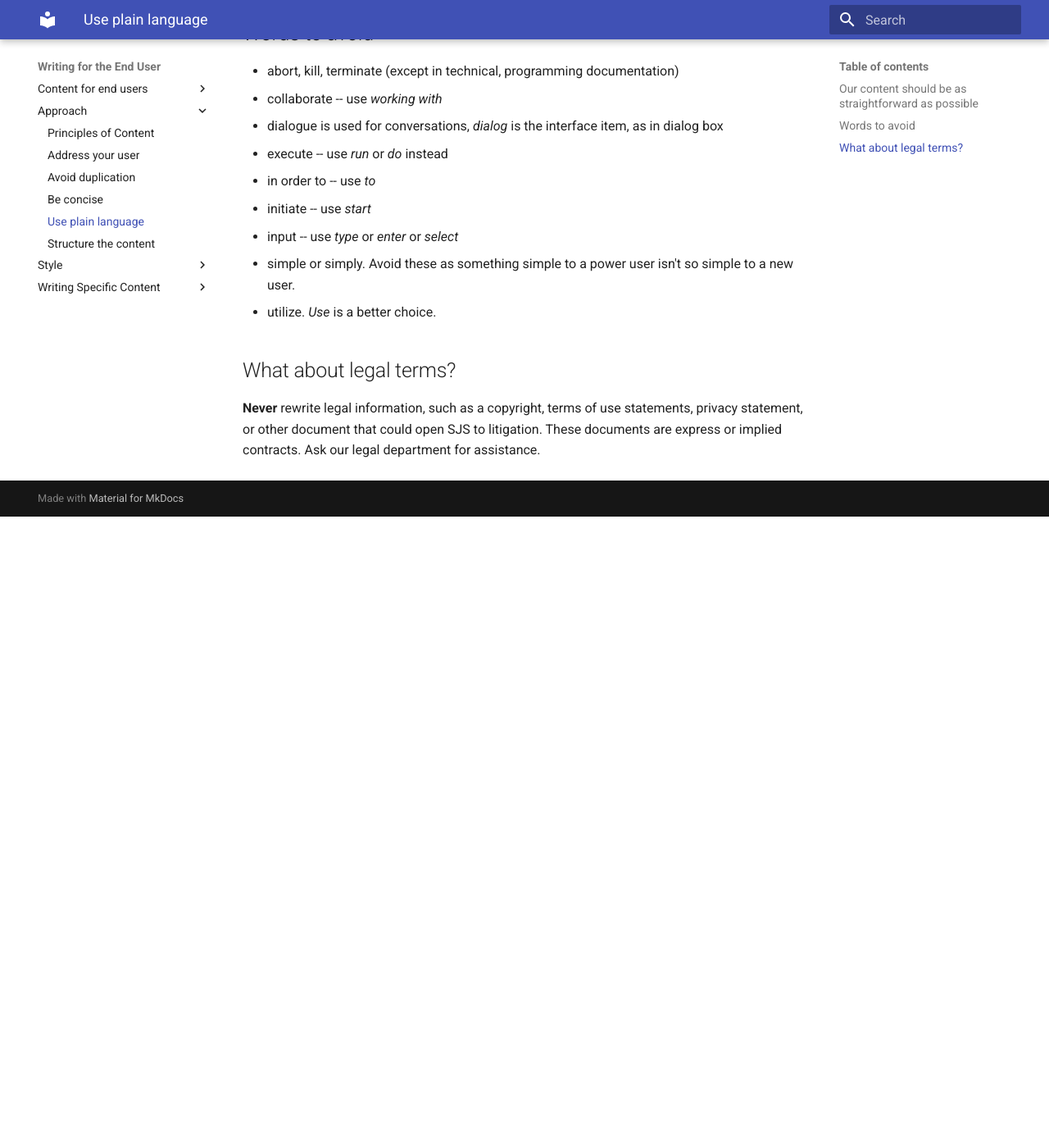
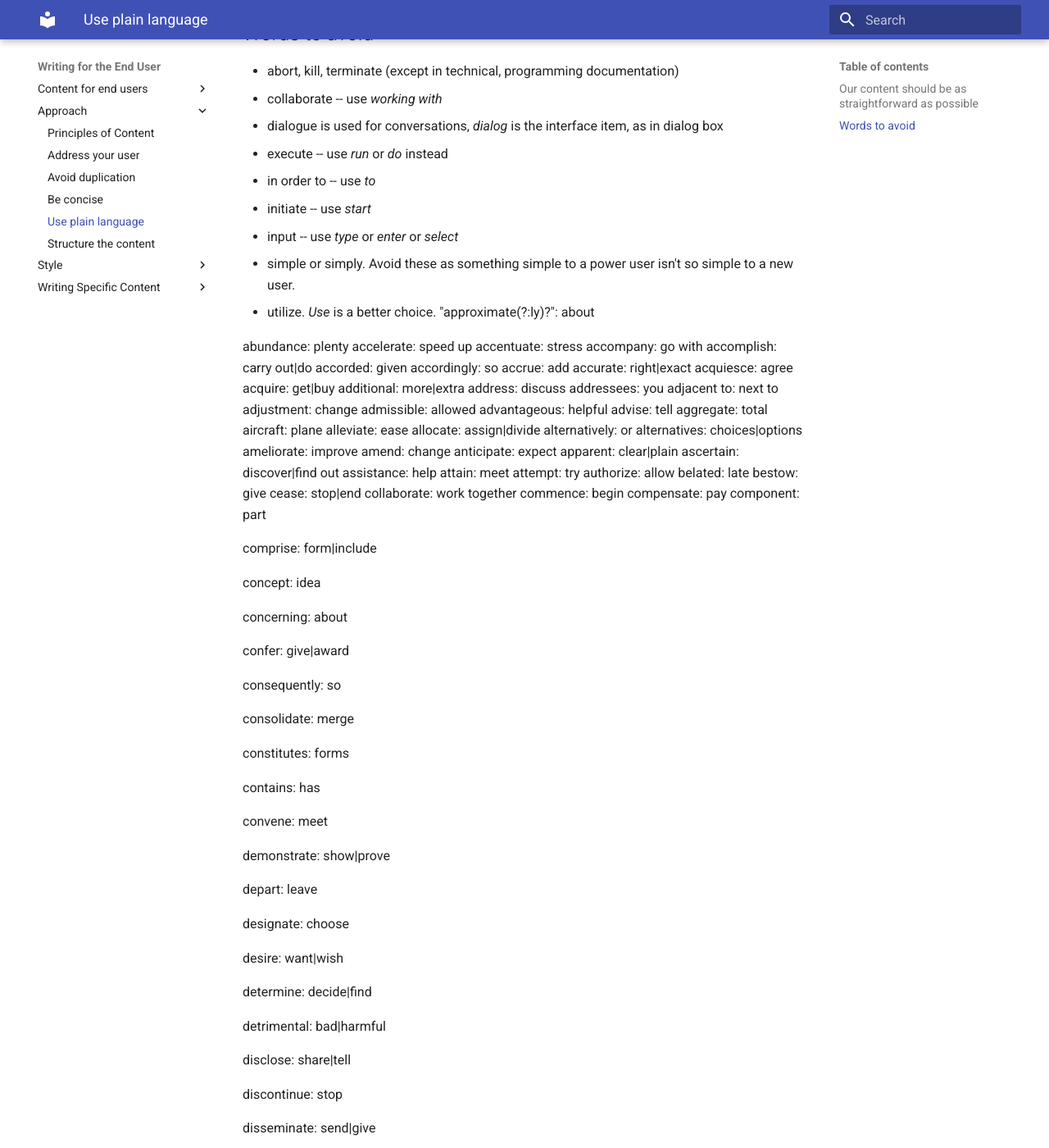
Before and after one commit to stevearrants-jitterbit/style, an MkDocs documentation site: the page built from docs/useplainlanguage.md, in a window 1280 px wide and 1400 px high, scrolled down 801 px. Shown: the whole window at 82% size. Built offline with MkDocs 1.6.1 and Material for MkDocs 9.7.7, drawn with Linux system fonts in a browser that asks for light colours; before the commit the page ends 1431 px from its top, so only the background shows below that; some of the changed text lies outside the part shown.

Commit message:
Additions

```diff
--- a/docs/useplainlanguage.md
+++ b/docs/useplainlanguage.md
@@ -42,11 +42,186 @@
 * input -- use *type* or *enter* or *select*
 * simple or simply. Avoid these as something simple to a power user isn't so simple to a new user.
 * utilize. *Use* is a better choice.
+"approximate(?:ly)?": about
 
-What about legal terms?
------------------------
+  abundance: plenty
+  accelerate: speed up
+  accentuate: stress
+  accompany: go with
+  accomplish: carry out|do
+  accorded: given
+  accordingly: so
+  accrue: add
+  accurate: right|exact
+  acquiesce: agree
+  acquire: get|buy
+  additional: more|extra
+  address: discuss
+  addressees: you
+  adjacent to: next to
+  adjustment: change
+  admissible: allowed
+  advantageous: helpful
+  advise: tell
+  aggregate: total
+  aircraft: plane
+  alleviate: ease
+  allocate: assign|divide
+  alternatively: or
+  alternatives: choices|options
+  ameliorate: improve
+  amend: change
+  anticipate: expect
+  apparent: clear|plain
+  ascertain: discover|find out
+  assistance: help
+  attain: meet
+  attempt: try
+  authorize: allow
+  belated: late
+  bestow: give
+  cease: stop|end
+  collaborate: work together
+  commence: begin
+  compensate: pay
+  component: part
 
-**Never** rewrite legal information, such as a copyright, terms of use
-statements, privacy statement, or other document that could open SJS to
-litigation. These documents are express or implied contracts. Ask our
-legal department for assistance.
+  comprise: form|include
+
+  concept: idea
+
+  concerning: about
+
+  confer: give|award
+
+  consequently: so
+
+  consolidate: merge
+
+  constitutes: forms
+
+  contains: has
+
+  convene: meet
+
+  demonstrate: show|prove
+
+  depart: leave
+
+  designate: choose
+
+  desire: want|wish
+
+  determine: decide|find
+
+  detrimental: bad|harmful
+
+  disclose: share|tell
+
+  discontinue: stop
+
+  disseminate: send|give
+
+  eliminate: end
+
+  elucidate: explain
+
+  employ: use
+
+  enclosed: inside|included
+
+  encounter: meet
+
+  endeavor: try
+
+  enumerate: count
+
+  equitable: fair
+
+  equivalent: equal
+
+  exclusively: only
+
+  expedite: hurry
+
+  facilitate: ease
+
+  females: women
+
+  finalize: complete|finish
+
+  frequently: often
+
+  identical: same
+
+  incorrect: wrong
+
+  indication: sign
+
+  initiate: start|begin
+
+  itemized: listed
+
+  jeopardize: risk
+
+  liaise: work with|partner with
+
+  maintain: keep|support
+
+  methodology: method
+
+  modify: change
+
+  monitor: check|watch
+
+  multiple: many
+
+  necessitate: cause
+
+  notify: tell
+
+  numerous: many
+
+  objective: aim|goal
+
+  obligate: bind|compel
+
+  optimum: best|most
+
+  permit: let
+
+  portion: part
+
+  possess: own
+
+  previous: earlier
+
+  previously: before
+
+  prioritize: rank
+
+  procure: buy
+
+  provide: give|offer
+
+  purchase: buy
+
+  relocate: move
+
+  solicit: request
+
+  state-of-the-art: latest
+
+  subsequent: later|next
+
+  substantial: large
+
+  sufficient: enough
+
+  terminate: end
+
+  transmit: send
+
+  utilization: use
+
+  utilize: use
--- a/mkdocs.yml
+++ b/mkdocs.yml
@@ -20,7 +20,7 @@
     - Using Screenshots: screenshots.md
     - Abbrevations and acronyms: abbacronym.md
     - Numbers and percentages: numbers.md
-    - Word list: specificwords.md
+    - Avoid complex words: avoidcomplexwords.md
   - Writing Specific Content:
     - Headings and titles: headings.md
     - Procedures: Procs.md
```
Also changed, not shown: docs/avoidcomplexwords.md (added, +128 -0 lines).
